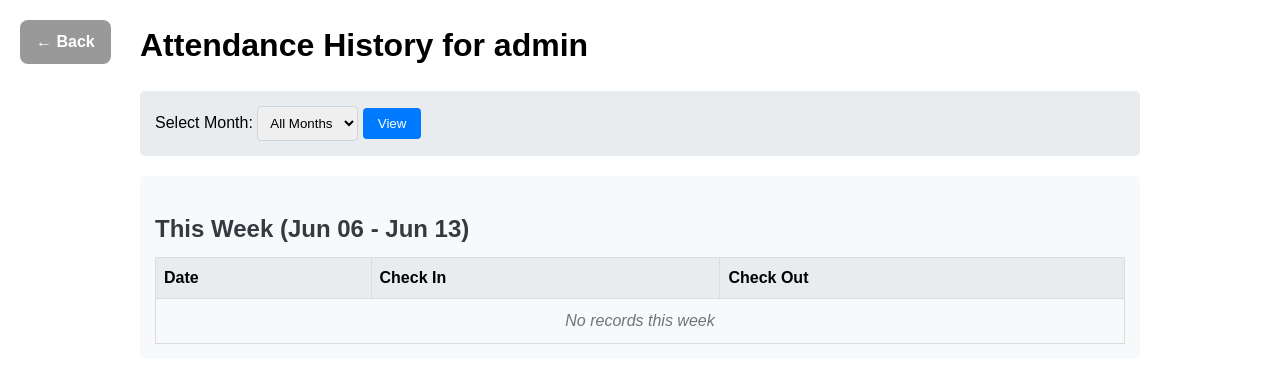
After one commit to Sadiya-02/HR-Portal, a Django app: page /admin/user/attendance/ in a window 1280 px wide. The commit adds this page. Shown: the top 383 px of the page. Run offline with Django 5.2, Linux system fonts and the light colour scheme; a user stored in the database is signed in; data comes from the database, SQL or seed files in the repository; both versions use the stored data as it was after the commit.

Commit message:
second commit

```diff
--- a/customadmin/urls.py
+++ b/customadmin/urls.py
@@ -44,4 +44,6 @@ urlpatterns=[
     path('upload-invoice/', views.upload_invoice, name='upload_invoice'),
     path('all-invoices/', views.view_all_invoices_admin, name='view_all_invoices_admin'),
     path('see-clients/', views.see_clients, name='see_clients'),
+    path('attendance1/', views.attendance_data, name='attendance_data'),
+    path('user/attendance/', views.attendance_report, name='attendance_report'),
 ]
--- a/customadmin/views.py
+++ b/customadmin/views.py
@@ -19,6 +19,10 @@ from .forms import TaskAssignForm
 from django.http import HttpResponse
 from .forms import EstimateForm,InvoiceForm
 from .models import Estimate,Invoice
+from django.utils import timezone
+from datetime import date,timedelta,datetime
+from django.utils import timezone
+from django.db.models.functions import TruncMonth
 
 # Create your views here.
 
@@ -480,3 +484,107 @@ def upload_invoice(request):
 def view_all_invoices_admin(request):
     invoices = Invoice.objects.all()
     return render(request, 'adm_all_invoices.html', {'invoices': invoices})
+
+
+def attendance_data(request):
+    # Get the date from request GET parameters or use today's date
+    selected_date = request.GET.get('date')
+
+    if selected_date:
+        try:
+            selected_date = date.fromisoformat(selected_date)
+        except (ValueError, TypeError):
+            selected_date = timezone.now().date()
+    else:
+        selected_date = timezone.now().date()
+
+    # Get attendance records for the selected date
+    attendances = Attendance.objects.filter(date=selected_date).select_related('user')
+
+    context = {
+        'selected_date': selected_date,
+        'attendances': attendances,
+    }
+
+    return render(request, 'attendence_data.html', context)
+
+
+def attendance_report(request):
+    if not request.user.is_authenticated:
+        # Handle unauthenticated users
+        pass
+
+    current_user = request.user
+    today = timezone.now().date()
+    selected_month = request.GET.get('month')
+
+    # Current Week (last 7 days)
+    week_start = today - timedelta(days=7)
+    weekly_attendances = Attendance.objects.filter(
+        user=current_user,
+        date__gte=week_start
+    ).order_by('-date')
+
+    # Get all  months with attendance data
+    all_available_months = Attendance.objects.filter(
+        user=current_user
+    ).annotate(
+        month=TruncMonth('date')
+    ).values_list('month', flat=True).distinct().order_by('-month')
+
+    # monthly data if any month selected
+    if selected_month:
+        try:
+            selected_date = datetime.strptime(selected_month, '%Y-%m').date()
+            month_start = selected_date.replace(day=1)
+            month_end = (month_start + timedelta(days=32)).replace(day=1) - timedelta(days=1)
+
+            attendances = Attendance.objects.filter(
+                user=current_user,
+                date__gte=month_start,
+                date__lte=month_end
+            ).order_by('-date')
+
+            monthly_data = [{
+                'month_start': month_start,
+                'month_end': month_end,
+                'attendances': attendances,
+                'month_name': month_start.strftime("%B %Y"),
+                'is_current': (month_start.month == today.month and
+                              month_start.year == today.year)
+            }]
+        except ValueError:
+            monthly_data = []
+    else:
+        # Get all months data
+        monthly_data = []
+        for month in all_available_months:
+            month_start = month
+            month_end = (month_start + timedelta(days=32)).replace(day=1) - timedelta(days=1)
+
+            attendances = Attendance.objects.filter(
+                user=current_user,
+                date__gte=month_start,
+                date__lte=month_end
+            ).order_by('-date')
+
+            monthly_data.append({
+                'month_start': month_start,
+                'month_end': month_end,
+                'attendances': attendances,
+                'month_name': month_start.strftime("%B %Y"),
+                'is_current': (month_start.month == today.month and
+                              month_start.year == today.year)
+            })
+
+    context = {
+        'current_user': current_user,
+        'weekly_attendances': weekly_attendances,
+        'monthly_data': monthly_data,
+        'all_available_months': all_available_months,
+        'selected_month': selected_month,
+        'current_month': today,
+        'week_start': week_start,
+        'today': today,
+    }
+    return render(request, 'report.html', context)
--- a/templates/dashboard.html
+++ b/templates/dashboard.html
@@ -64,7 +64,7 @@
                     </li>
 
                     <li>
-                        <a href="{% url 'attendance_list'%}"><i class="fa fa-check-circle fa-fw "></i>Attendance</a>
+                        <a href="{% url 'attendance_data'%}"><i class="fa fa-check-circle fa-fw "></i>Attendance</a>
                     </li>
                     <li>
                         <a href="{% url 'manage_leave_requests'%}"><i class="fa fa-times-circle fa-fw "></i>Leaves</a>
--- a/templates/emp_attendance.html
+++ b/templates/emp_attendance.html
@@ -85,6 +85,7 @@
         <h1>Attendance Portal</h1>
 
         <div class="status">
+            <a href="{% url 'attendance_report'%}"><button>Attendence Report</button></a>
             {% if attendance %}
                 <p class="checked-in">✅ Checked in at: {{ attendance.check_in }}</p>
                 {% if attendance.check_out %}
--- /dev/null
+++ b/templates/report.html
@@ -0,0 +1,225 @@
+<!DOCTYPE html>
+<html lang="en">
+<head>
+    <meta charset="UTF-8">
+    <meta name="viewport" content="width=device-width, initial-scale=1.0">
+    <title>My Attendance History</title>
+    <style>
+        body {
+            font-family: Arial, sans-serif;
+            margin: 20px;
+            line-height: 1.5;
+        }
+        .container {
+            max-width: 1000px;
+            margin: 0 auto;
+        }
+        .report-section {
+            margin-bottom: 30px;
+            background: #f8f9fa;
+            padding: 15px;
+            border-radius: 5px;
+        }
+        table {
+            width: 100%;
+            border-collapse: collapse;
+            margin-top: 10px;
+        }
+        th, td {
+            border: 1px solid #ddd;
+            padding: 8px;
+            text-align: left;
+        }
+        th {
+            background-color: #e9ecef;
+        }
+        .no-data {
+            color: #6c757d;
+            font-style: italic;
+            padding: 10px;
+            text-align: center;
+        }
+        .section-title {
+            color: #343a40;
+            margin-bottom: 10px;
+            display: flex;
+            justify-content: space-between;
+            align-items: center;
+        }
+        .month-name {
+            color: #495057;
+            font-weight: bold;
+        }
+        .current-month-badge {
+            background: #28a745;
+            color: white;
+            padding: 3px 8px;
+            border-radius: 10px;
+            font-size: 0.8em;
+        }
+        .month-toggle {
+            cursor: pointer;
+            user-select: none;
+        }
+        .month-selector {
+            margin: 20px 0;
+            padding: 15px;
+            background: #e9ecef;
+            border-radius: 5px;
+        }
+        .month-selector select {
+            padding: 8px;
+            border-radius: 4px;
+            border: 1px solid #ced4da;
+        }
+        .month-selector button {
+            padding: 8px 15px;
+            background: #007bff;
+            color: white;
+            border: none;
+            border-radius: 4px;
+            cursor: pointer;
+        }
+        .month-selector button:hover {
+            background: #0069d9;
+        }
+    </style>
+</head>
+<body>
+    <div style="
+      position: absolute;
+      top: 20px;
+      left: 20px;
+      background-color: rgba(0, 0, 0, 0.4);
+      padding: 10px 16px;
+      border-radius: 8px;
+      z-index: 1000;
+      ">
+      <a href="javascript:history.back()" style="
+          text-decoration: none;
+          color: #ffffff;
+          font-weight: bold;
+          font-size: 16px;
+      ">
+          &larr; Back
+      </a>
+    </div>
+    <div class="container">
+        <h1>Attendance History for {{ current_user.username }}</h1>
+
+        <!-- Month Selector -->
+        <div class="month-selector">
+            <form method="get" action="">
+                <label for="selected_month">Select Month:</label>
+                <select id="selected_month" name="month">
+                    <option value="">All Months</option>
+                    {% for month in all_available_months %}
+                        <option value="{{ month|date:'Y-m' }}"
+                            {% if selected_month == month|date:'Y-m' %}selected{% endif %}>
+                            {{ month|date:"F Y" }}
+                        </option>
+                    {% endfor %}
+                </select>
+                <button type="submit">View</button>
+            </form>
+        </div>
+
+        <!-- Weekly Report (only shown when viewing current month or all months) -->
+        {% if not selected_month or selected_month == current_month|date:'Y-m' %}
+        <div class="report-section">
+            <h2 class="section-title">
+                <span>This Week ({{ week_start|date:"M d" }} - {{ today|date:"M d" }})</span>
+            </h2>
+            <table>
+                <thead>
+                    <tr>
+                        <th>Date</th>
+                        <th>Check In</th>
+                        <th>Check Out</th>
+                    </tr>
+                </thead>
+                <tbody>
+                    {% if weekly_attendances %}
+                        {% for record in weekly_attendances %}
+                        <tr>
+                            <td>{{ record.date|date:"D, M d" }}</td>
+                            <td>{{ record.check_in|default:"-" }}</td>
+                            <td>{{ record.check_out|default:"-" }}</td>
+                        </tr>
+                        {% endfor %}
+                    {% else %}
+                        <tr>
+                            <td colspan="3" class="no-data">No records this week</td>
+                        </tr>
+                    {% endif %}
+                </tbody>
+            </table>
+        </div>
+        {% endif %}
+
+        <!-- Monthly Reports -->
+        {% for month in monthly_data %}
+            {% if not selected_month or selected_month == month.month_start|date:'Y-m' %}
+            <div class="report-section">
+                <h2 class="section-title month-toggle" onclick="toggleMonth('month-{{ forloop.counter }}')">
+                    <span class="month-name">{{ month.month_name }}</span>
+                    {% if month.is_current %}<span class="current-month-badge">Current</span>{% endif %}
+                </h2>
+                <div id="month-{{ forloop.counter }}" {% if selected_month %}style="display: block;"{% endif %}>
+                    <table>
+                        <thead>
+                            <tr>
+                                <th>Date</th>
+                                <th>Check In</th>
+                                <th>Check Out</th>
+                            </tr>
+                        </thead>
+                        <tbody>
+                            {% if month.attendances %}
+                                {% for record in month.attendances %}
+                                <tr>
+                                    <td>{{ record.date|date:"D, M d" }}</td>
+                                    <td>{{ record.check_in|default:"-" }}</td>
+                                    <td>{{ record.check_out|default:"-" }}</td>
+                                </tr>
+                                {% endfor %}
+                            {% else %}
+                                <tr>
+                                    <td colspan="3" class="no-data">No records for this month</td>
+                                </tr>
+                            {% endif %}
+                        </tbody>
+                    </table>
+                </div>
+            </div>
+            {% endif %}
+        {% endfor %}
+    </div>
+
+    <script>
+        function toggleMonth(monthId) {
+            const monthDiv = document.getElementById(monthId);
+            if (monthDiv.style.display === 'none') {
+                monthDiv.style.display = 'block';
+            } else {
+                monthDiv.style.display = 'none';
+            }
+        }
+
+        // Only collapse months if we're viewing all months
+        document.addEventListener('DOMContentLoaded', function() {
+            const urlParams = new URLSearchParams(window.location.search);
+            const selectedMonth = urlParams.get('month');
+
+            if (!selectedMonth) {
+                const months = document.querySelectorAll('[id^="month-"]');
+                months.forEach(month => {
+                    if (!month.closest('.report-section').querySelector('.current-month-badge')) {
+                        month.style.display = 'none';
+                    }
+                });
+            }
+        });
+    </script>
+</body>
+</html>
```
Also changed, not shown: templates/attendence_data.html (added, +104 -0 lines), templates/emp_index.html (+0 -18 lines), db.sqlite3.
